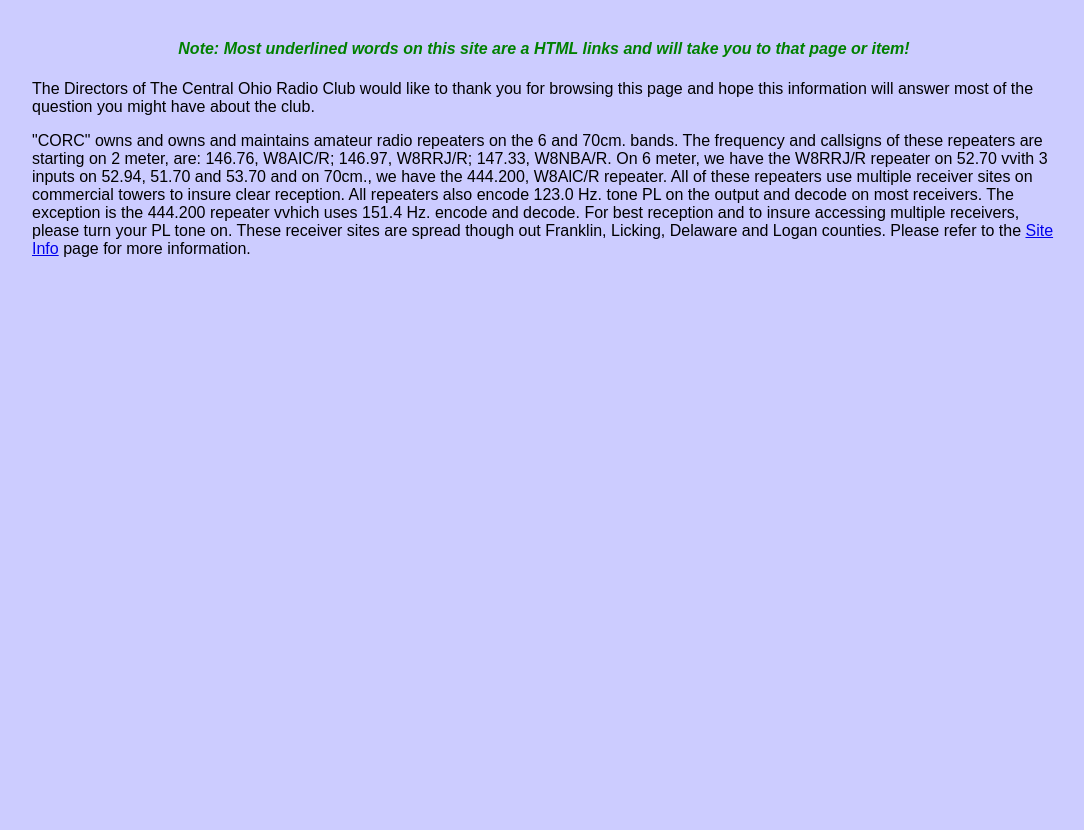
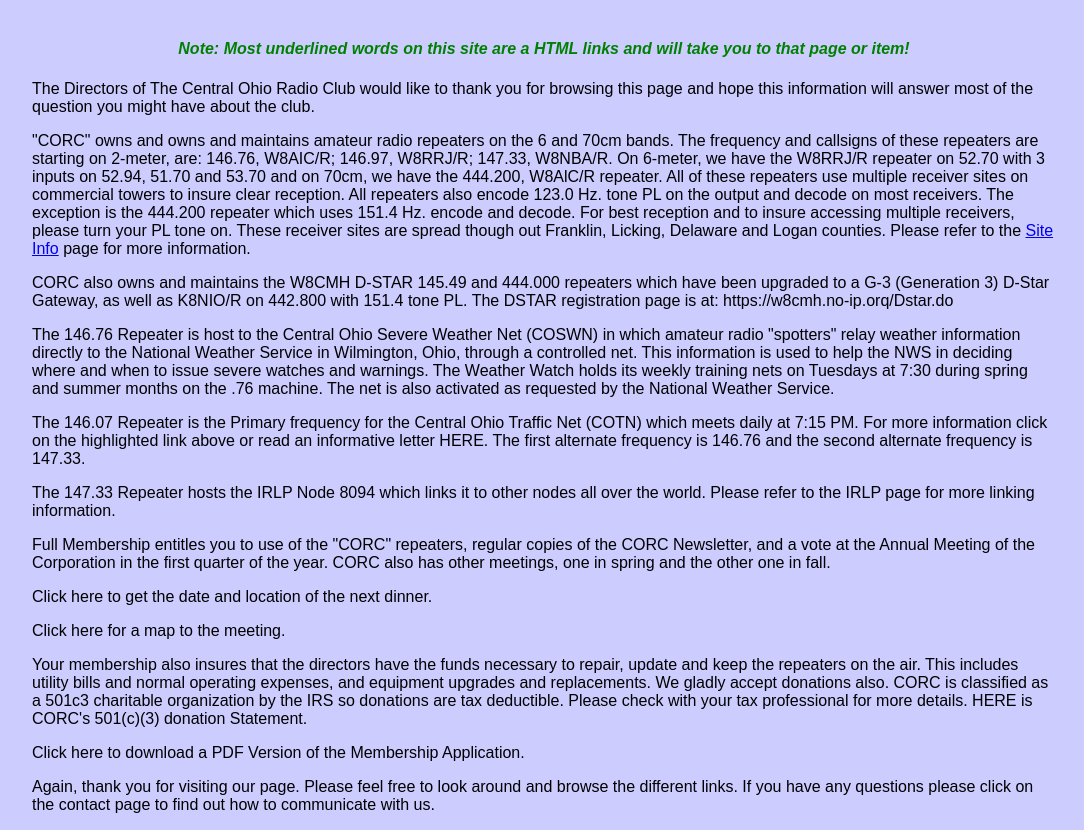
Before and after one commit to W8AIC/corc-us, a plain HTML site: page nobleIndex.html in a window 1280 px wide. Shown: the part 486-1316 px from the top of the page, without its empty margins (104-1188 px from the left). Before the commit the page ends 800 px from the top, so only its background shows below. Drawn offline with Linux system fonts and the light colour scheme.

Commit message:
Added more homepage content.

```diff
--- a/nobleIndex.html
+++ b/nobleIndex.html
@@ -125,17 +125,50 @@
 
         <h4 class="noteGreen">Note: Most underlined words on this site are a HTML links and will take you to that page or item!</h4>
 
-        <p class="content">The Directors of The Central Ohio Radio Club would like to thank you for browsing this page and hope this information will answer most of the question you might have about the club.</p>
+        <p>The Directors of The Central Ohio Radio Club would like to thank you for browsing this page and hope this information will answer most of the question you might have about the club.</p>
 
-        <p class="content">
-            "CORC" owns and owns and maintains amateur radio repeaters on the 6 and 70cm. bands. The frequency and callsigns
-            of these repeaters are starting on 2 meter, are: 146.76, W8AIC/R; 146.97, W8RRJ/R; 147.33, W8NBA/R. On 6 meter, we
-            have the W8RRJ/R repeater on 52.70 vvith 3 inputs on 52.94, 51.70 and 53.70 and on 70cm., we have the 444.200,
-            W8AlC/R repeater. All of these repeaters use multiple receiver sites on commercial towers to insure clear reception. All
-            repeaters also encode 123.0 Hz. tone PL on the output and decode on most receivers. The exception is the 444.200
-            repeater vvhich uses 151.4 Hz. encode and decode. For best reception and to insure accessing multiple receivers, please
-            turn your PL tone on. These receiver sites are spread though out Franklin, Licking, Delaware and Logan counties. Please
-            refer to the <a href="./SiteInfo.html">Site Info</a> page for more information.
+        <p>
+            "CORC" owns and owns and maintains amateur radio repeaters on the 6 and 70cm bands. The frequency and callsigns of these repeaters are starting on 2-meter, are: 146.76, W8AIC/R; 146.97, W8RRJ/R; 147.33, W8NBA/R. On 6-meter, we have the W8RRJ/R repeater on 52.70 with 3 inputs on 52.94, 51.70 and 53.70 and on 70cm, we have the 444.200, W8AlC/R repeater. All of these repeaters use multiple receiver sites on commercial towers to insure clear reception. All repeaters also encode 123.0 Hz. tone PL on the output and decode on most receivers. The exception is the 444.200 repeater which uses 151.4 Hz. encode and decode. For best reception and to insure accessing multiple receivers, please turn your PL tone on. These receiver sites are spread though out Franklin, Licking, Delaware and Logan counties. Please refer to the <a href="./SiteInfo.html">Site Info</a> page for more information.
+        </p>
+
+        <p>
+            CORC also owns and maintains the W8CMH D-STAR 145.49 and 444.000 repeaters which have been upgraded to a G-3 (Generation 3) D-Star Gateway, as well as K8NIO/R on 442.800 with 151.4 tone PL. The DSTAR registration page is at: https://w8cmh.no-ip.orq/Dstar.do
+        </p>
+
+        <p>
+            The 146.76 Repeater is host to the Central Ohio Severe Weather Net (COSWN) in which amateur radio "spotters" relay weather information directly to the National Weather Service in Wilmington, Ohio, through a controlled net. This information is used to help the NWS in deciding where and when to issue severe watches and warnings. The Weather Watch holds its weekly training nets on Tuesdays at 7:30 during spring and summer months on the .76 machine. The net is also activated as requested by the National Weather Service.
+        </p>
+
+        <p>
+            The 146.07 Repeater is the Primary frequency for the Central Ohio Traffic Net (COTN) which meets daily at 7:15 PM. For more information click on the highlighted link above or read an informative letter HERE. The first alternate frequency is 146.76 and the second alternate frequency is 147.33.
+        </p>
+
+        <p>
+            The 147.33 Repeater hosts the IRLP Node 8094 which links it to other nodes all over the world. Please refer to the IRLP page for more linking information.
+        </p>
+
+        <p>
+            Full Membership entitles you to use of the "CORC" repeaters, regular copies of the CORC Newsletter, and a vote at the Annual Meeting of the Corporation in the first quarter of the year. CORC also has other meetings, one in spring and the other one in fall.
+        </p>
+
+        <p>
+            Click here to get the date and location of the next dinner.
+        </p>
+
+        <p>
+            Click here for a map to the meeting.
+        </p>
+
+        <p>
+            Your membership also insures that the directors have the funds necessary to repair, update and keep the repeaters on the air. This includes utility bills and normal operating expenses, and equipment upgrades and replacements. We gladly accept donations also. CORC is classified as a 501c3 charitable organization by the IRS so donations are tax deductible. Please check with your tax professional for more details. HERE is CORC's 501(c)(3) donation Statement.
+        </p>
+
+        <p>
+            Click here to download a PDF Version of the Membership Application.
+        </p>
+
+        <p>
+            Again, thank you for visiting our page. Please feel free to look around and browse the different links. If you have any questions please click on the contact page to find out how to communicate with us.
         </p>
 
     </content>
```
